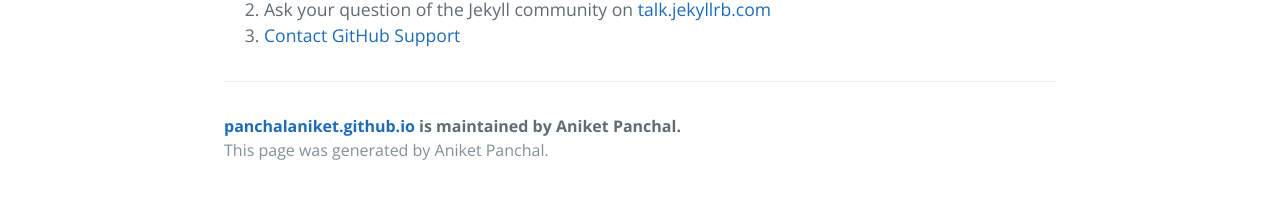
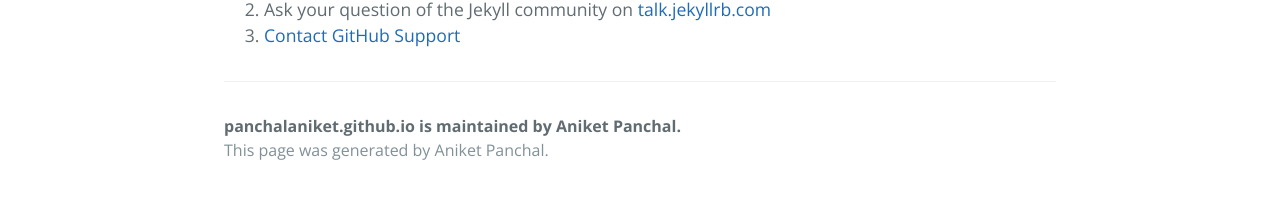
Before and after one commit to appanchal06/panchalaniket.github.io, a Jekyll site: the page built from docs/SUPPORT.md, in a window 1280 px wide. Shown: the part 670-869 px from the top of the page. Built offline with Jekyll 4.4.1, drawn with Linux system fonts in a browser that asks for light colours; our own code applies the rules of GitHub Pages for plain Markdown files.

Commit message:
Update default.html

```diff
--- a/_layouts/default.html
+++ b/_layouts/default.html
@@ -32,7 +32,7 @@
 
       <footer class="site-footer">
         {% if site.github.is_project_page %}
-          <span class="site-footer-owner"><a href="{{ site.github.repository_url }}">{{ site.github.repository_name }}</a> is maintained by Aniket Panchal. </span>
+          <span class="site-footer-owner">{{ site.github.repository_name }} is maintained by Aniket Panchal. </span>
         {% endif %}
         <span class="site-footer-credits">This page was generated by Aniket Panchal.</span>
       </footer>
```
